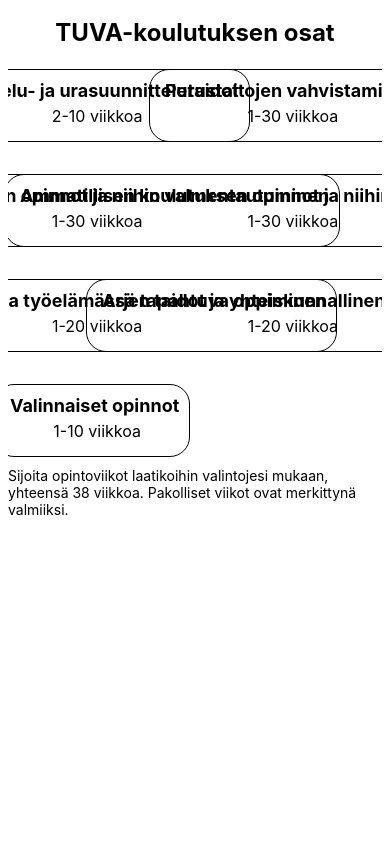
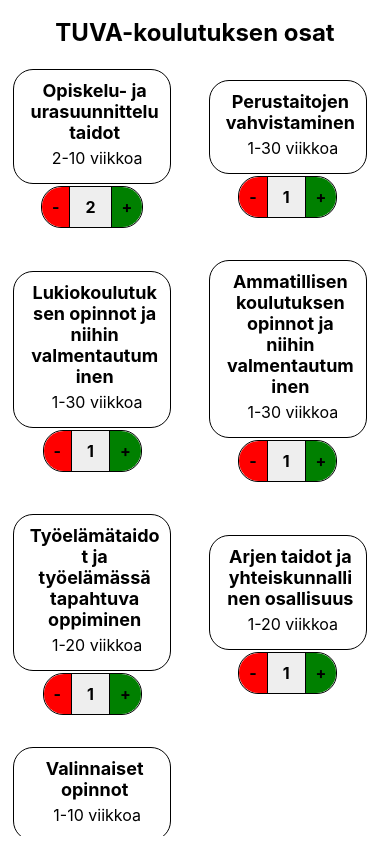
Before and after one commit to Oivoi1/OppiAppi, a React Native app: screen / in a window 390 px wide. Built offline with nearby package versions, Linux system fonts and the light colour scheme.

Commit message:
Tuvascreen proto

```diff
--- a/App.js
+++ b/App.js
@@ -1,149 +1,19 @@
-import { StyleSheet, Text, View, TouchableOpacity, ScrollView, Linking } from 'react-native';
-import Constants from 'expo-constants';
-import React, {useState} from 'react';
+import { StyleSheet, Text, View } from 'react-native';
+import TuvaScreen from './views/TuvaScreen';
 
 export default function App() {
-
-  const stringDataTuva = [
-    {
-      id: 1,
-      title: "Opiskelu- ja urasuunnittelutaidot",
-      scope: "2-10 viikkoa",
-      url: "https://eperusteet.opintopolku.fi/#/_Toc408831087/toteutussuunnitelma/2689216/tutkintoonvalmentava/sisalto/2698963",
-      initValue: 2,
-    },
-    {
-      id: 2,
-      title: "Perustaitojen vahvistaminen",
-      scope: "1-30 viikkoa",
-      url: "https://eperusteet.opintopolku.fi/#/_Toc408831087/toteutussuunnitelma/2689216/tutkintoonvalmentava/sisalto/2698964",
-      initValue: 1,
-    },
-    {
-      id: 3,
-      title: "Lukiokoulutuksen opinnot ja niihin valmentautuminen",
-      scope: "1-30 viikkoa",
-      url: "https://eperusteet.opintopolku.fi/#/_Toc408831087/toteutussuunnitelma/2689216/tutkintoonvalmentava/sisalto/2698965",
-      initValue: 1,
-    },
-    {
-      id: 4,
-      title: "Ammatillisen koulutuksen opinnot ja niihin valmentautuminen",
-      scope: "1-30 viikkoa",
-      url: "https://eperusteet.opintopolku.fi/#/_Toc408831087/toteutussuunnitelma/2689216/tutkintoonvalmentava/sisalto/2698966",
-      initValue: 1,
-    },
-    {
-      id: 5,
-      title: "Työelämätaidot ja työelämässä tapahtuva oppiminen",
-      scope: "1-20 viikkoa",
-      url: "https://eperusteet.opintopolku.fi/#/_Toc408831087/toteutussuunnitelma/2689216/tutkintoonvalmentava/sisalto/2698967",
-      initValue: 1,
-    },
-    {
-      id: 6,
-      title: "Arjen taidot ja yhteiskunnallinen osallisuus",
-      scope: "1-20 viikkoa",
-      url: "https://eperusteet.opintopolku.fi/#/_Toc408831087/toteutussuunnitelma/2689216/tutkintoonvalmentava/sisalto/2698968",
-      initValue: 1,
-    },
-    {
-      id: 7,
-      title: "Valinnaiset opinnot",
-      scope: "1-10 viikkoa",
-      url: "https://eperusteet.opintopolku.fi/#/_Toc408831087/toteutussuunnitelma/2689216/tutkintoonvalmentava/sisalto/2698969",
-      initValue: 1,
-    },
-  ];
-const onPress = async(url) => {
-const supported = await Linking.canOpenURL(url);
-if (supported) {
-await Linking.openURL(url);
-}
- else {
-  Alert.alert(`Virheellinen osoite: ${url}`);
- }
-};
-
   return (
     <View style={styles.container}>
-      <Text style={styles.heading}>TUVA-koulutuksen osat</Text>
-      <ScrollView>
-      <View style={{flexDirection: 'row', flexWrap: 'wrap', justifyContent: 'space-between'}}>
-        {stringDataTuva.map((item) => (
-          <View style={styles.itemContainer}
-                key={item.id}>
-          <TouchableOpacity
-            onPress={() => onPress(item.url)}
-            style={styles.customButton}
-          >
-              <Text style={styles.itemTitle}>{item.title}</Text>
-              <Text style={styles.itemScope}>{item.scope}</Text>
-
-          </TouchableOpacity>
-          </View>
-         ))}
-         <Text style={styles.instructions}>Sijoita opintoviikot laatikoihin valintojesi mukaan, yhteensä 38 viikkoa. Pakolliset viikot ovat merkittynä valmiiksi.</Text>
-        </View>
-
-      </ScrollView>
+      <TuvaScreen />
     </View>
   );
 }
 
 const styles = StyleSheet.create({
   container: {
-    paddingTop: Constants.statusbarHeight,
     flex: 1,
     backgroundColor: '#fff',
+    alignItems: 'center',
     justifyContent: 'center',
-    padding: 8,
-
-  },
-  heading:{
-    marginTop: 10,
-    fontWeight: 'bold',
-    fontSize: 24,
-    textAlign: 'center',
-  },
-
-  itemContainer: {
-    marginTop: 12,
-    width: '45%',
-    flexDirection: 'row',
-    justifyContent: 'center',
-    paddingStart: 5,
-    paddingEnd: 5,
-    paddingTop: 10,
-    paddingBottom: 10,
-    marginRight: 10,
-  },
-
-  itemTitle: {
-   fontSize: 18,
-   fontWeight: 'bold',
-   paddingLeft: 5,
-   paddigRight: 5,
-   paddingBottom: 5,
-   textAlign: 'center',
-
-  },
-  itemScope: {
-   fontSize: 16,
-   paddingLeft: 10,
-   paddigRight: 10,
-   paddingBottom: 5,
-   alignSelf: 'center',
-  },
-
-  customButton: {
-    borderColor: 'black',
-    borderWidth: 1,
-    borderRadius: 20,
-    padding: 10,
-    justifyContent: 'space-between',
-  },
-  instructions: {
-
   },
 });
```
